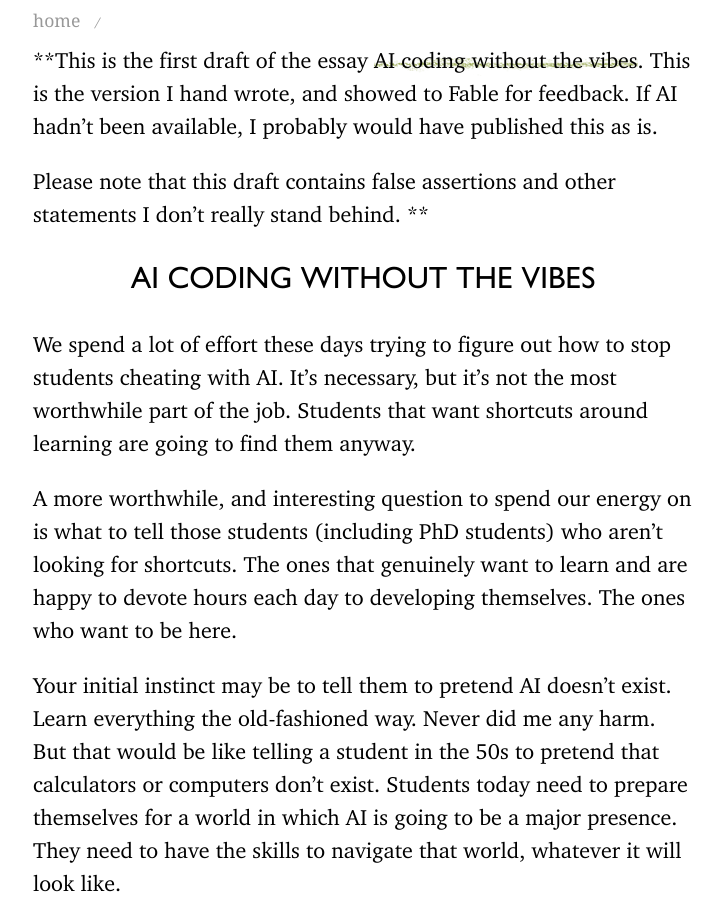
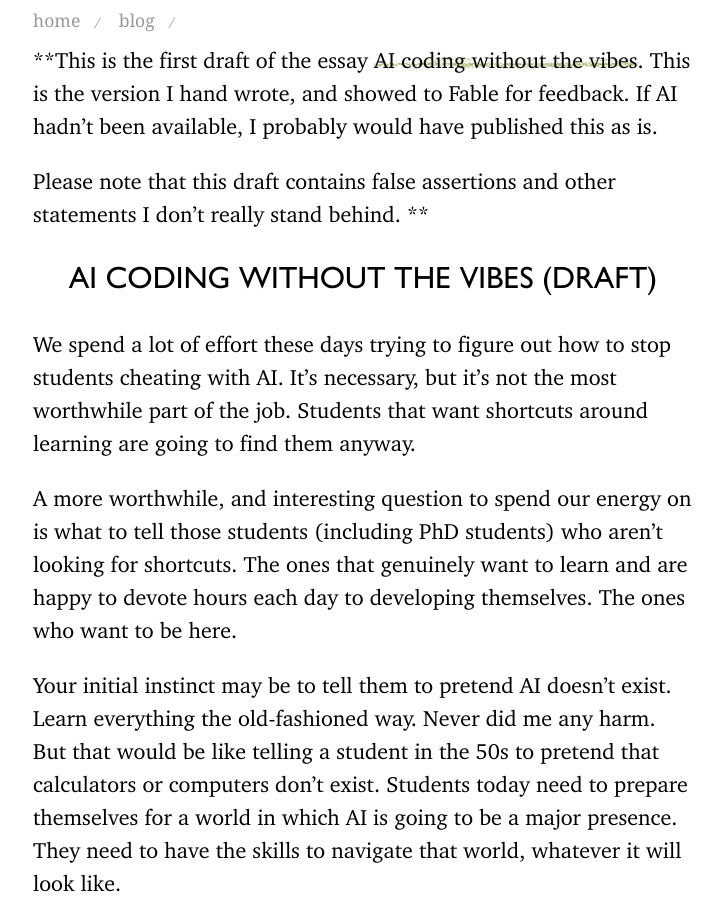
Before and after one commit to pbloem/peterbloem.nl, a Jekyll site: the page built from blog/craft-coding-first-draft.md, in a window 1280 px wide and 900 px high. Shown: the whole window, without its empty margins (277-998 px from the left). Built offline with Jekyll 4.4.1, drawn with Linux system fonts in a browser that asks for light colours; some web fonts are replaced; our own code applies the rules of GitHub Pages for plain Markdown files.

Commit message:
Craft coding essay.

```diff
--- a/blog/craft-coding-first-draft.md
+++ b/blog/craft-coding-first-draft.md
@@ -1,5 +1,7 @@
 ---
 title: AI coding without the vibes
+parent: blog
+
 ---
 
 **This is the first draft of the essay [AI coding without the vibes](craft-coding). This is the version I hand wrote, and showed to Fable for feedback. If AI hadn't been available, I probably would have published this as is.
@@ -7,7 +9,7 @@ title: AI coding without the vibes
 Please note that this draft contains false assertions and other statements I don't really stand behind.
 **
 
-# AI coding without the vibes
+# AI coding without the vibes (draft)
 
 We spend a lot of effort these days trying to figure out how to stop students cheating with AI. It's necessary, but it's not the most worthwhile part of the job. Students that want shortcuts around learning are going to find them anyway.
 
```
Also changed, not shown: blog/craft-coding.md (+2 -0 lines), blog/experience-feedback.md (+1 -0 lines).
